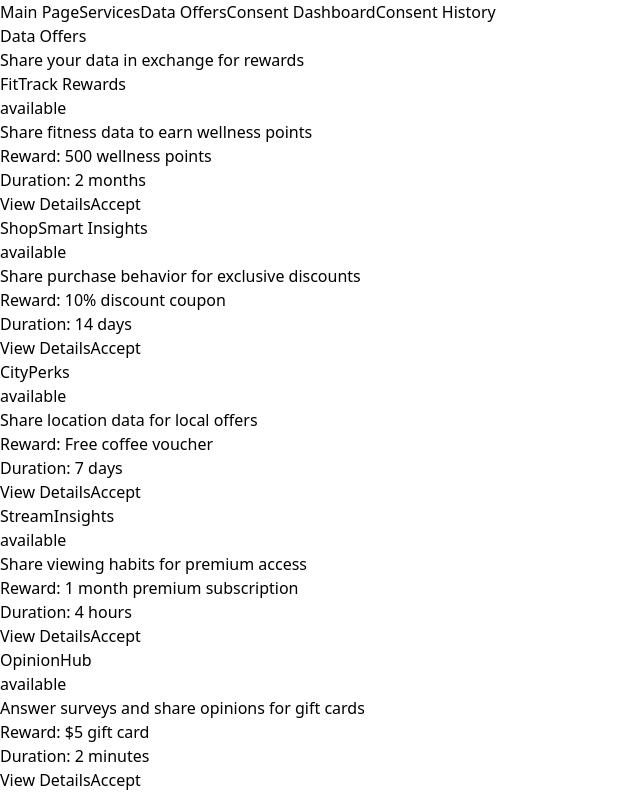
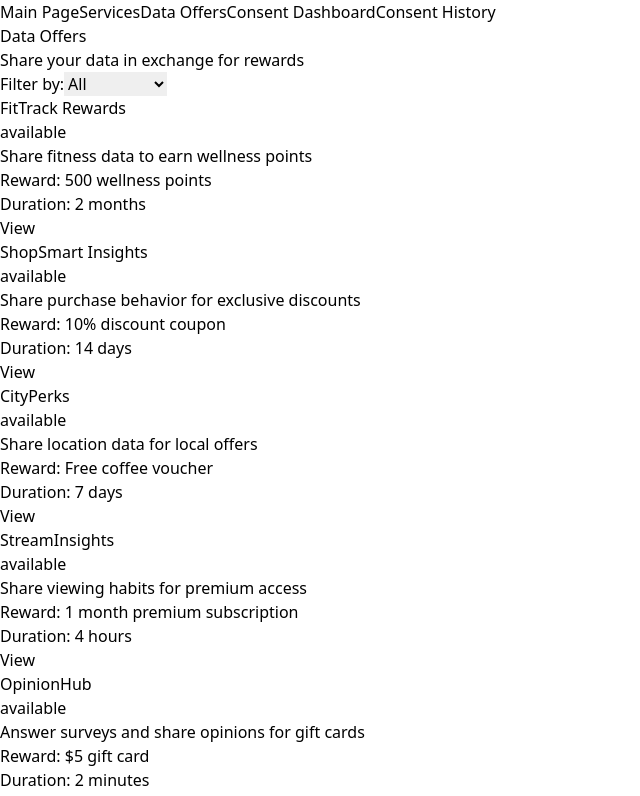
Before and after one commit to mrgn-b/Degree-Project-Consent-Flow-Prototype, a React (Vite) app: page /data-offers in a window 1280 px wide. Shown: the top 796 px of the page, without its empty margins (0-640 px from the left). Built offline with nearby package versions, Linux system fonts and the light colour scheme.

Commit message:
Update data offers page
+ Dropdown filter by offer status.
+ Remove check details button for available requests.
+ Changed "accept" button to "view", and changed color form green to blue.

```diff
--- a/src/views/dataRequestsPageView.jsx
+++ b/src/views/dataRequestsPageView.jsx
@@ -9,17 +9,17 @@
   const [selectedRequest, setSelectedRequest] = useState(null);
   const [isRequestModalOpen, setIsRequestModalOpen] = useState(false);
   const [selectedRequestToAccept, setSelectedRequestToAccept] = useState(null);
+  const [statusFilter, setStatusFilter] = useState("all");
+
+  const filteredOffers =
+    statusFilter === "all" ? dataRequests :
+      dataRequests.filter((r) => r.status == statusFilter);
 
   const statusStyles = {
     available: "bg-gray-100 text-gray-600",
     active: "bg-green-100 text-green-700",
     completed: "bg-purple-100 text-purple-700",
     revoked: "bg-red-100 text-red-700",
-  };
-
-  const handleAccept = (req) => {
-    setStatus(req.id, "active");
-    createConsent(req.id, req.purposes, req.thirdParties, "Data Request Page", req.duration)
   };
 
   function handleCreateConsent(consentData) {
@@ -44,9 +44,28 @@
         </p>
       </div>
 
+    {/* Filter Dropdown */}
+    <div className="flex items-center gap-2">
+      <span className="text-sm text-gray-500">Filter by:</span>
+
+      <select
+        value={statusFilter}
+        onChange={(e) => setStatusFilter(e.target.value)}
+        className="text-sm bg-white border border-gray-200 rounded-lg px-3 py-1.5 shadow-sm
+          focus:outline-none focus:ring-2 focus:ring-blue-500 focus:border-blue-500 hover:border-gray-300
+          transition cursor-pointer"
+      >
+        <option value="all">All</option>
+        <option value="available">Available</option>
+        <option value="active">Active</option>
+        <option value="completed">Completed</option>
+        <option value="revoked">Revoked</option>
+      </select>
+    </div>
+
       {/* Cards */}
       <div className="grid grid-cols-1 md:grid-cols-2 gap-4">
-        {dataRequests.map((req) => (
+        {filteredOffers.map((req) => (
           <div
             key={req.id}
             className="bg-white rounded-xl shadow p-5 flex flex-col justify-between"
@@ -79,12 +98,15 @@
 
             {/* Actions */}
             <div className="mt-4 flex justify-between items-center">
+
+              {req.status !== "available" &&
                 <button
                     onClick={() => setSelectedRequest(req)}
                     className="text-sm text-blue-600"
                 >
                     View Details
                 </button>
+              }
 
               {req.status === "available" && (
                 <button
@@ -92,9 +114,9 @@
                     setIsRequestModalOpen(true);
                     setSelectedRequestToAccept(req);
                 }}
-                  className="px-3 py-1 text-sm rounded-lg bg-green-600 text-white"
+                  className="px-3 py-1 text-sm rounded-lg bg-blue-600 text-white"
                 >
-                  Accept
+                View
                 </button>
               )}
 
```
Lines whose indentation alone changed are shown as unchanged.
